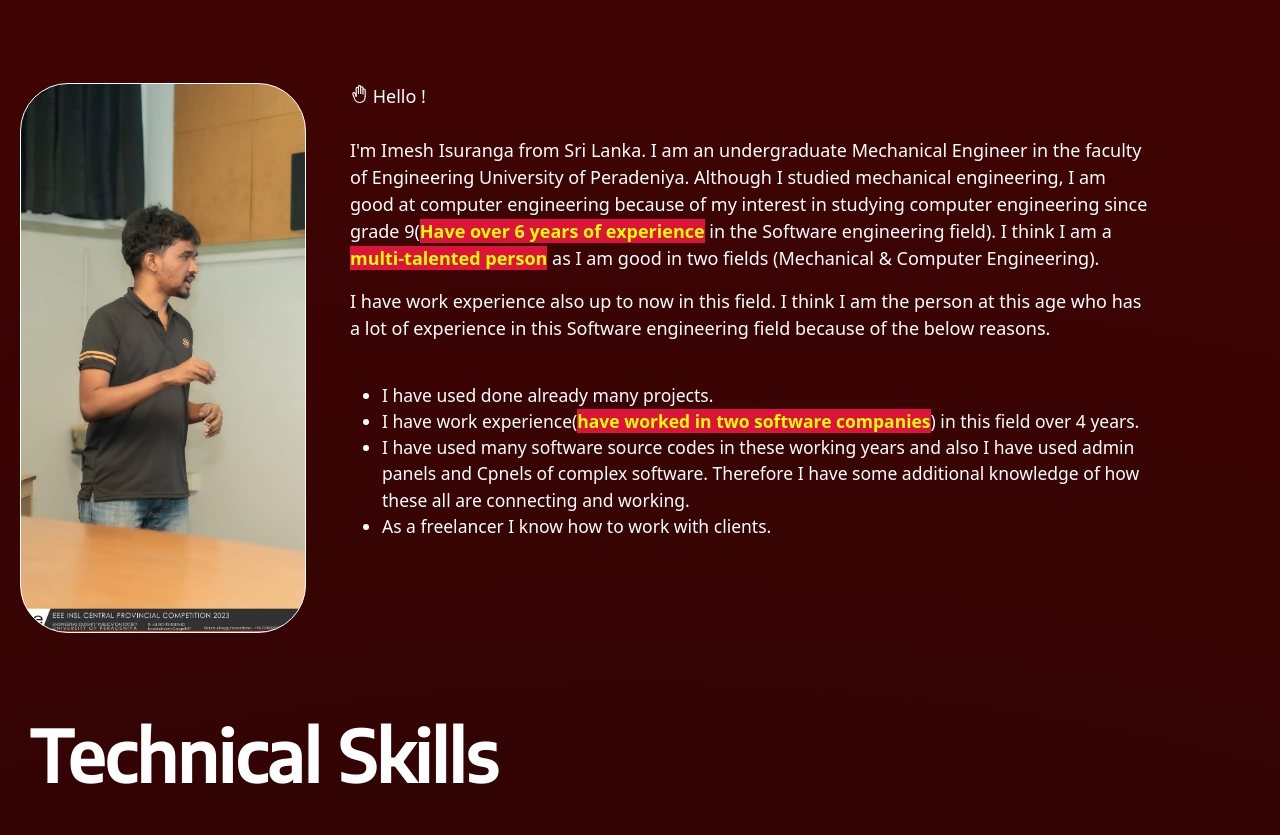
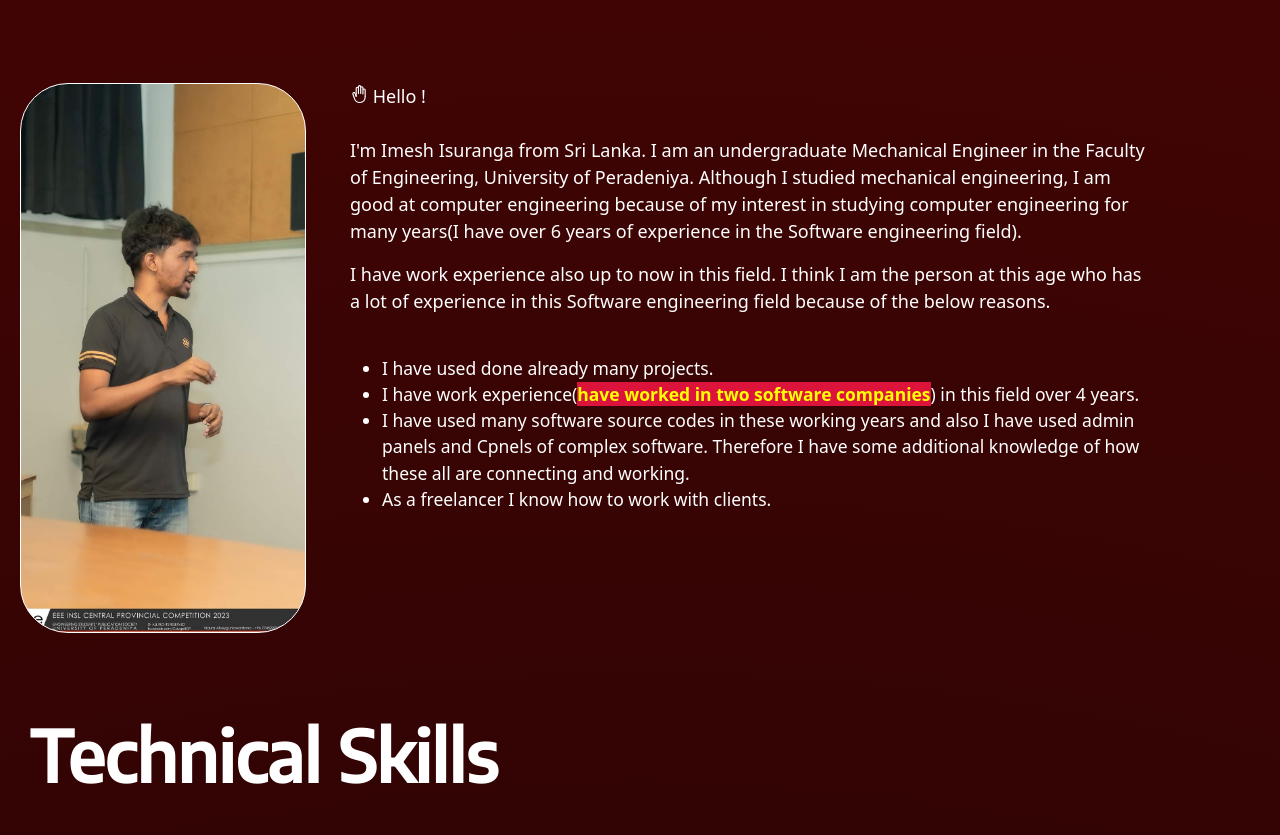
Before and after one commit to Imesh-Isuranga/thisisimesh, a plain HTML site: page index.html in a window 1280 px wide. Shown: the part 985-1820 px from the top of the page. Drawn offline with nearby package versions, Linux system fonts and the light colour scheme.

Commit message:
Update index.html

```diff
--- a/index.html
+++ b/index.html
@@ -94,7 +94,7 @@
         <p class="context aboutmeTxt">
             <ion-icon name="hand-right-outline"></ion-icon> Hello !
             <br><br>
-            I'm Imesh Isuranga from Sri Lanka. I am an undergraduate Mechanical Engineer in the faculty of Engineering University of Peradeniya. Although I studied mechanical engineering, I am good at computer engineering because of my interest in studying computer engineering since grade 9(<span style="background-color:crimson;color:yellow"><b>Have over 6 years of experience</b></span> in the Software engineering field). I think I am a <span style="background-color:crimson;color:yellow"><b>multi-talented person</b></span> as I am good in two fields (Mechanical & Computer Engineering).
+            I'm Imesh Isuranga from Sri Lanka. I am an undergraduate Mechanical Engineer in the Faculty of Engineering, University of Peradeniya. Although I studied mechanical engineering, I am good at computer engineering because of my interest in studying computer engineering for many years(I have over 6 years of experience in the Software engineering field).
         </p>
         <p class="context aboutmeTxt">
             I have work experience also up to now in this field. I think I am the person at this age who has a lot of experience in this Software engineering field because of the below reasons.
```
